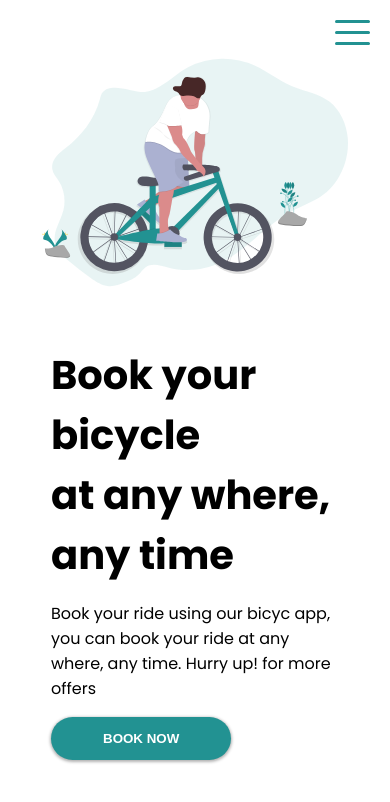
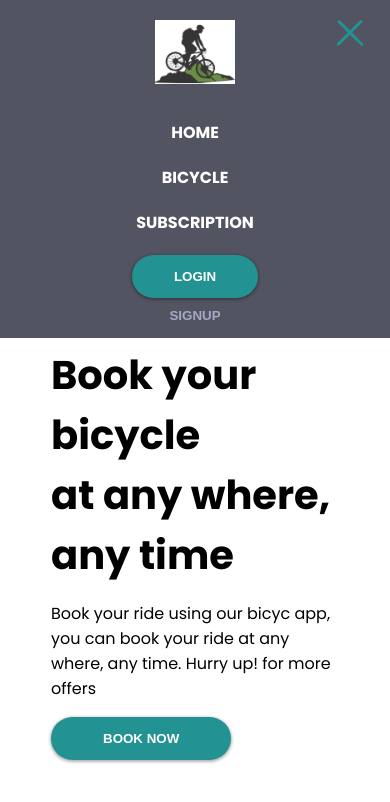
Before and after one commit to serhatbek/form-validation-modal, a plain HTML site: page index.html in a window 390 px wide. Both pictures are taken after a click on the element 352 px from the left and 32 px from the top of the page. Drawn offline with Linux system fonts and the light colour scheme.

Commit message:
responsive menu toggle

```diff
--- a/src/assets/js/main.js
+++ b/src/assets/js/main.js
@@ -0,0 +1,14 @@
+// HAMBURGER MENU
+const openBurgerNav = document.querySelector('.hamburger-menu');
+
+openBurgerNav.addEventListener('click', () => {
+  const headerNav = document.querySelector('header');
+
+  if (openBurgerNav.classList.contains('open')) {
+    openBurgerNav.classList.remove('open');
+    headerNav.classList.remove('open');
+  } else {
+    openBurgerNav.classList.add('open');
+    headerNav.classList.add('open');
+  }
+});
--- a/src/assets/scss/_headerNav.scss
+++ b/src/assets/scss/_headerNav.scss
@@ -1,7 +1,6 @@
 header {
   height: 80px;
-
-  transition: 0.2s cubic-bezier(0.62, 1.24, 0, -0.75);
+  transition: 0.4s 0.4s cubic-bezier(0.32, 1.74, 1, 0.52);
 
   @include media(atMedium) {
     background-color: #535461;
@@ -157,6 +156,7 @@ header {
     width: 35px;
     height: 25px;
     cursor: pointer;
+    transition: 0.3s ease-in-out;
 
     &__line--top,
     &__line--middle,
```
Also changed, not shown: src/assets/css/main.css.
